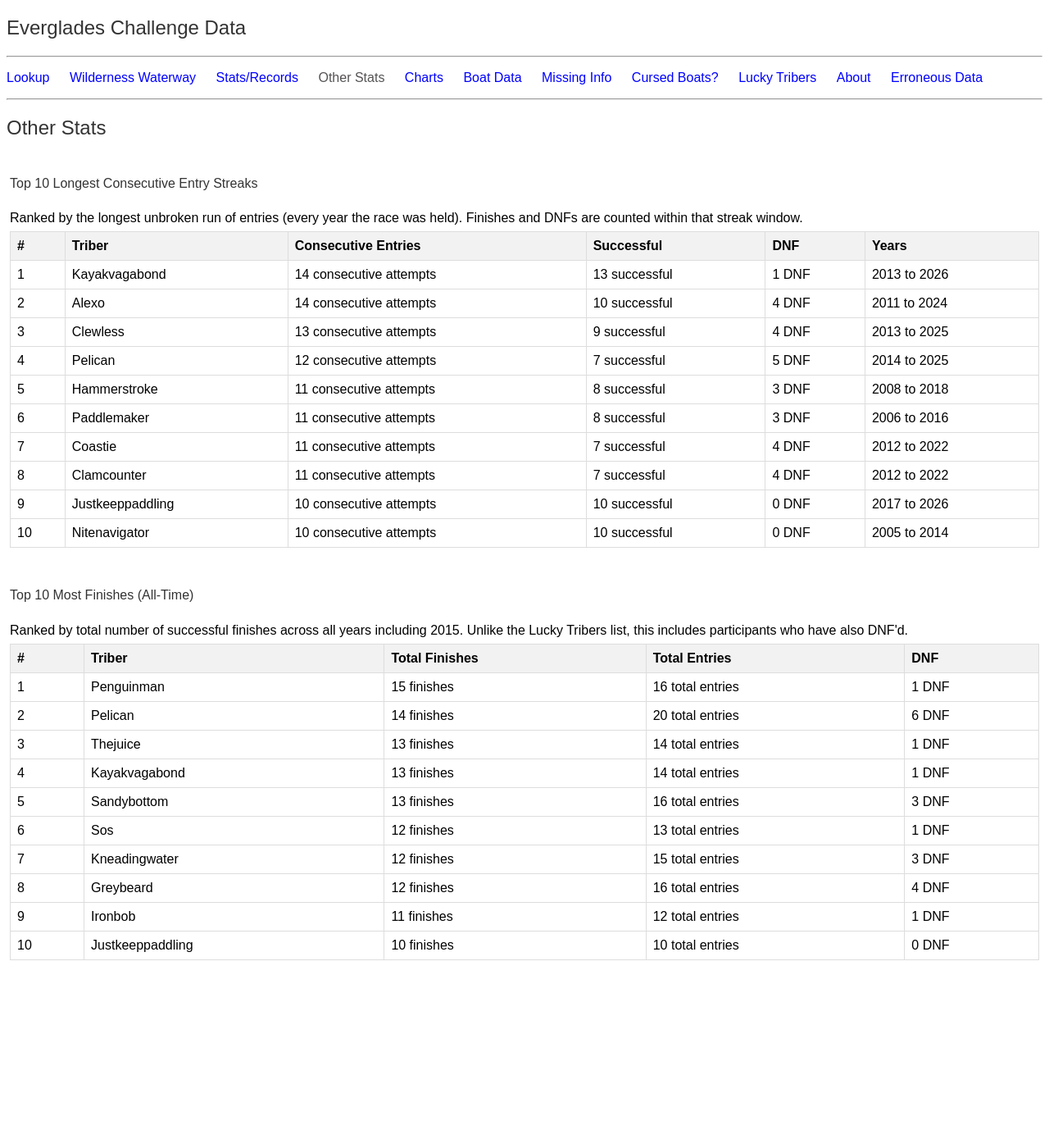
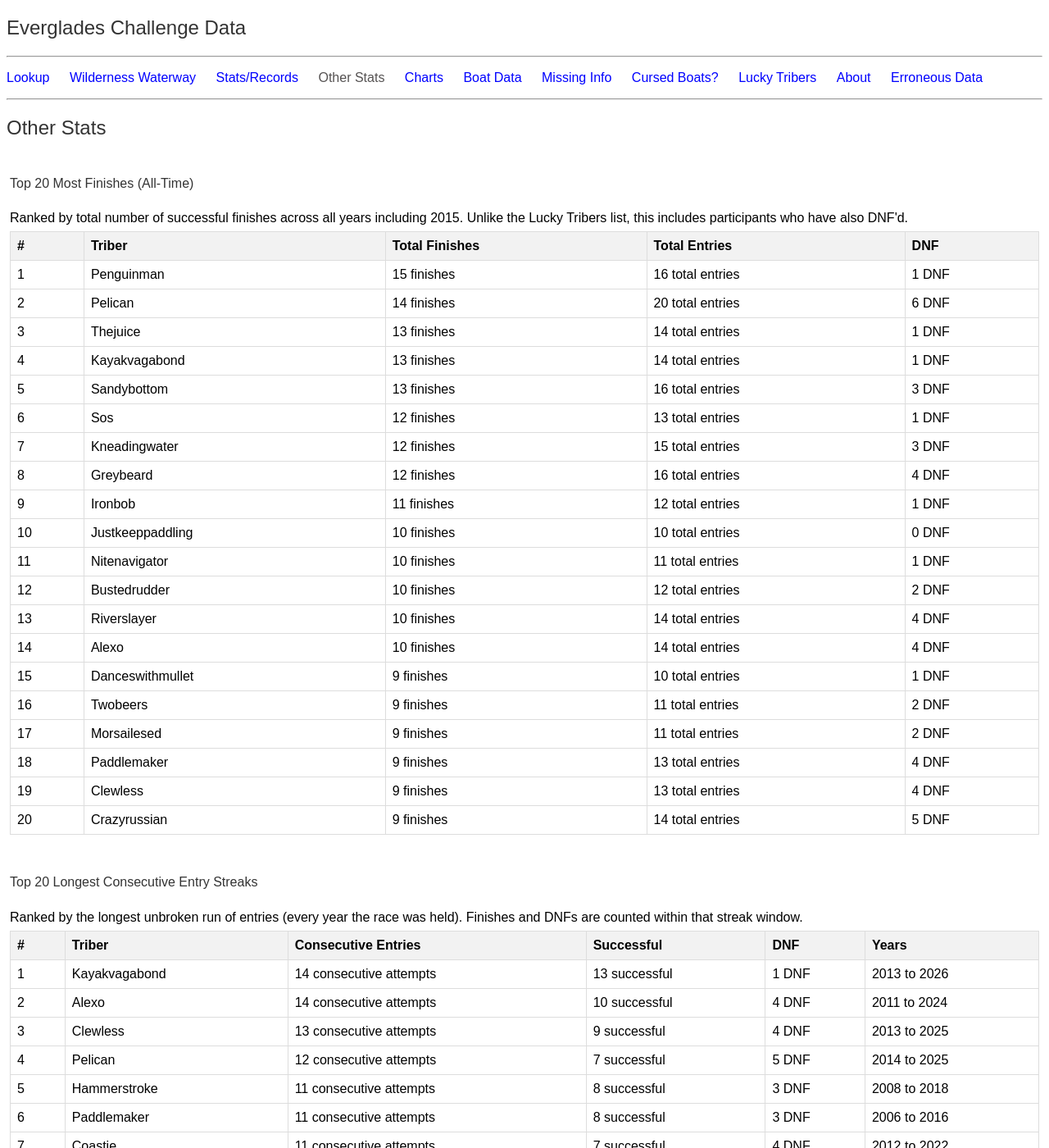
Before and after one commit to alanosauras/ecdata, a Jekyll site: the page other.html, which Jekyll copies as it is, in a window 1280 px wide and 1400 px high. Shown: the whole window at 82% size. Built offline with Jekyll 4.4.1, drawn with Linux system fonts in a browser that asks for light colours; some of the changed text lies outside the part shown.

Commit message:
Add files via upload

```diff
--- a/other.html
+++ b/other.html
@@ -23,15 +23,15 @@
     <h2>Other Stats</h2>
 
     <div class="stat-section">
-        <h4>Top 10 Longest Consecutive Entry Streaks</h4>
-        <p>Ranked by the longest unbroken run of entries (every year the race was held). Finishes and DNFs are counted within that streak window.</p>
-        <div id="consecutiveStreaks"></div>
+        <h4>Top 20 Most Finishes (All-Time)</h4>
+        <p>Ranked by total number of successful finishes across all years including 2015. Unlike the Lucky Tribers list, this includes participants who have also DNF'd.</p>
+        <div id="mostFinishes"></div>
     </div>
 
     <div class="stat-section">
-        <h4>Top 10 Most Finishes (All-Time)</h4>
-        <p>Ranked by total number of successful finishes across all years including 2015. Unlike the Lucky Tribers list, this includes participants who have also DNF'd.</p>
-        <div id="mostFinishes"></div>
+        <h4>Top 20 Longest Consecutive Entry Streaks</h4>
+        <p>Ranked by the longest unbroken run of entries (every year the race was held). Finishes and DNFs are counted within that streak window.</p>
+        <div id="consecutiveStreaks"></div>
     </div>
 
     <script src="racedata.js"></script>
--- a/other.js
+++ b/other.js
@@ -81,16 +81,8 @@
     // Sort by streak length descending, break ties by most finishes
     results.sort((a, b) => b.streak - a.streak || b.finishes - a.finishes);
 
-    // --- Render top 10 consecutive streaks ---
-    renderTable(
-        document.getElementById('consecutiveStreaks'),
-        results.slice(0, 10),
-        ['#', 'Triber', 'Consecutive Entries', 'Successful', 'DNF', 'Years'],
-        r => [r.name, r.streak + ' consecutive attempt' + (r.streak !== 1 ? 's' : ''), r.finishes + ' successful', r.dnfs + ' DNF', r.start + ' to ' + r.end]
-    );
-
     // -------------------------------------------------------
-    // SECTION 2: Top 10 by total finishes (all-time)
+    // SECTION 1: Top 20 by total finishes (all-time)
     // -------------------------------------------------------
     const triberStats = {};
 
@@ -117,9 +109,17 @@
 
     renderTable(
         document.getElementById('mostFinishes'),
-        finishResults.slice(0, 10),
+        finishResults.slice(0, 20),
         ['#', 'Triber', 'Total Finishes', 'Total Entries', 'DNF'],
         r => [r.name, r.finishes + ' finish' + (r.finishes !== 1 ? 'es' : ''), r.entries + ' total entr' + (r.entries !== 1 ? 'ies' : 'y'), r.dnfs + ' DNF']
+    );
+
+    // --- Render top 20 consecutive streaks ---
+    renderTable(
+        document.getElementById('consecutiveStreaks'),
+        results.slice(0, 20),
+        ['#', 'Triber', 'Consecutive Entries', 'Successful', 'DNF', 'Years'],
+        r => [r.name, r.streak + ' consecutive attempt' + (r.streak !== 1 ? 's' : ''), r.finishes + ' successful', r.dnfs + ' DNF', r.start + ' to ' + r.end]
     );
 
 });
```
